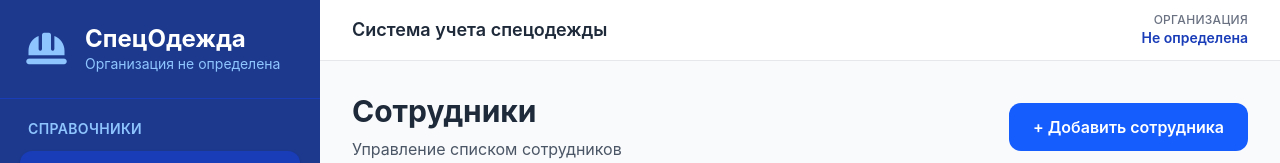
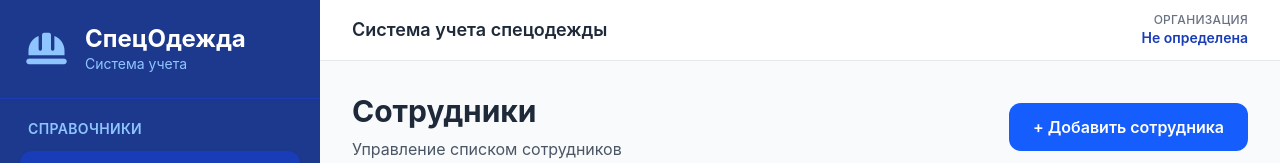
Before and after one commit to illena1972/ot, a React (Vite) app in the folder frontend/: page / in a window 1280 px wide. Shown: the top 163 px of the page. Built offline with nearby package versions, Linux system fonts and the light colour scheme; no server answers.

Commit message:
Keep organization name in topbar

```diff
--- a/frontend/src/components/layout/Layout.jsx
+++ b/frontend/src/components/layout/Layout.jsx
@@ -21,8 +21,6 @@ export default function Layout({ children }) {
       <Sidebar
         currentPage={currentPage}
         setCurrentPage={setCurrentPage}
-        organization={organization}
-        organizationLoading={organizationLoading}
       />
       <div className="flex-1">
         <Topbar organization={organization} loading={organizationLoading} />
--- a/frontend/src/components/layout/Sidebar.jsx
+++ b/frontend/src/components/layout/Sidebar.jsx
@@ -1,4 +1,4 @@
-export default function Sidebar({ currentPage, setCurrentPage, organization, organizationLoading }) {
+export default function Sidebar({ currentPage, setCurrentPage }) {
   const linkClass = (page) =>
     `flex items-center gap-4 px-5 py-3.5 rounded-xl cursor-pointer transition-all ${
       currentPage === page
@@ -19,8 +19,8 @@ export default function Sidebar({ currentPage, setCurrentPage, organization, org
             <h1 className="text-2xl font-bold leading-tight">
               СпецОдежда
             </h1>
-            <p className="text-sm text-blue-300 truncate" title={organization?.name}>
-              {organizationLoading ? "Загрузка организации..." : organization?.name || "Организация не определена"}
+            <p className="text-sm text-blue-300">
+              Система учета
             </p>
           </div>
         </div>
```
